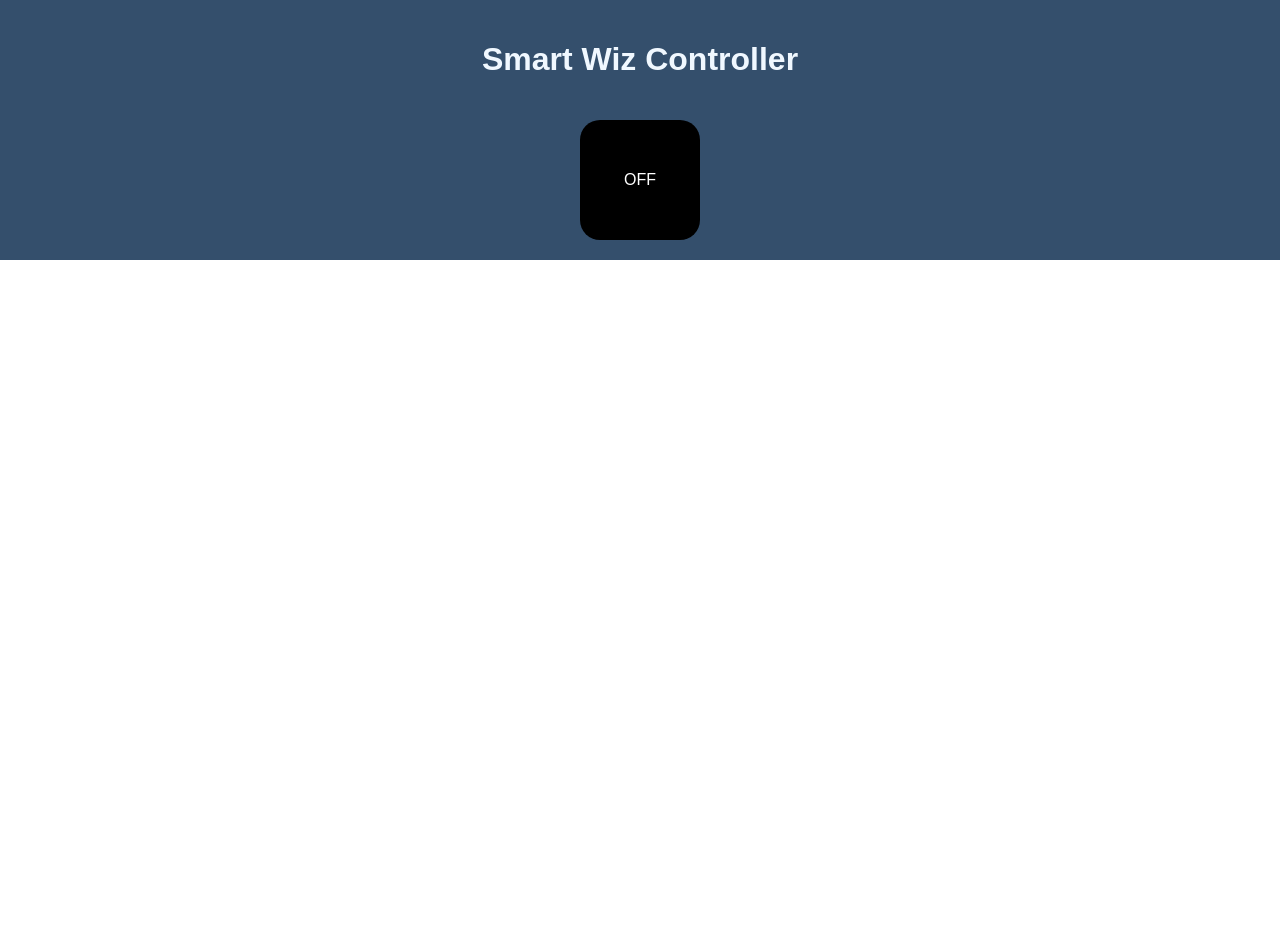
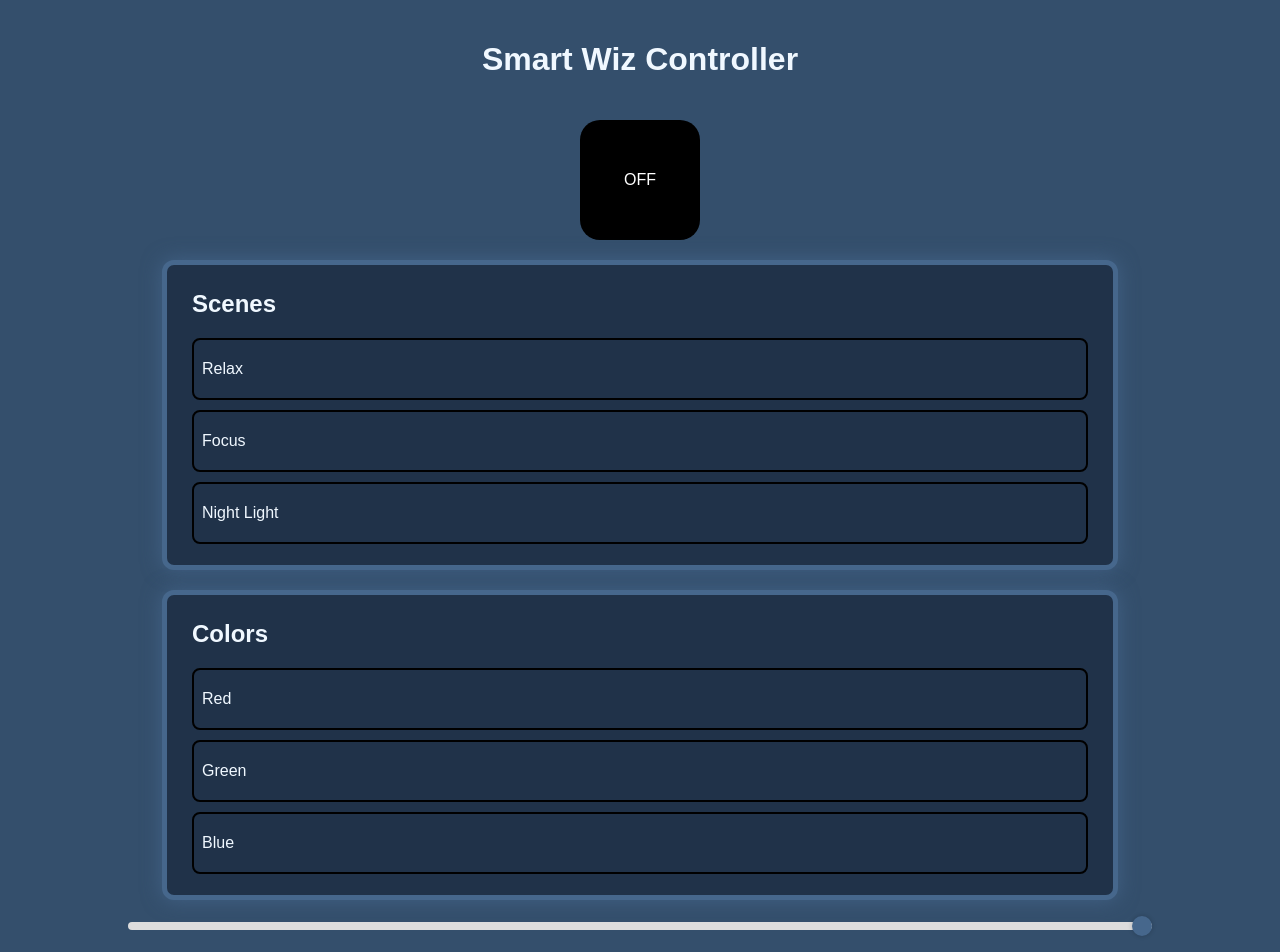
Before and after one commit to ItsWaferz/smart-wiz-bulb-controller, a React (Vite) app: page / in a window 1280 px wide. Before the commit the page ends 800 px from the top, so only its background shows below. Built offline with nearby package versions, Linux system fonts and the light colour scheme.

Commit message:
Added cards

```diff
--- a/src/App.jsx
+++ b/src/App.jsx
@@ -1,5 +1,6 @@
 import { useState } from "react";
 import Bulb from "./Bulb";
+import Card from "./Card";
 
 function App() {
   const [bulbSettings, setBulb] = useState({
@@ -7,6 +8,32 @@ function App() {
     color: "#ffcc00",
     brightness: 100,
   });
+
+  let scenes = [
+    { id: 1, name: "Relax", color: "#ffa500", brightness: 70 },
+    { id: 2, name: "Focus", color: "#ffffff", brightness: 100 },
+    { id: 3, name: "Night Light", color: "#0000ff", brightness: 30 },
+  ];
+
+  let colors = [
+    { id: 1, name: "Red", color: "#ff0000", brightness: 60 },
+    { id: 2, name: "Green", color: "#00ff00", brightness: 60 },
+    { id: 3, name: "Blue", color: "#0000ff", brightness: 60 },
+  ];
+
+  const handleSceneChange = (scene) => {
+    setBulb(() => ({
+      isOn: true,
+      color: scene.color,
+      brightness: scene.brightness,
+    }));
+  };
+
+  const handleBrightnessChange = (e) => {
+    const newValue = e.target.value;
+    if (newValue == 0) setBulb({ ...bulbSettings, isOn: false, brightness: 0 });
+    else setBulb({ ...bulbSettings, isOn: true, brightness: newValue });
+  };
 
   return (
     <div className="app">
@@ -16,6 +43,19 @@ function App() {
         settings={bulbSettings}
         onToggle={() => setBulb((prev) => ({ ...prev, isOn: !prev.isOn }))}
       />
+
+      <Card title="Scenes" content={scenes} onItemClick={handleSceneChange} />
+
+      <Card title="Colors" content={colors} onItemClick={handleSceneChange} />
+
+      <input
+        type="range"
+        min="0"
+        max="100"
+        value={bulbSettings.brightness}
+        onChange={handleBrightnessChange}
+        className="brightness-slider"
+      />
     </div>
   );
 }
--- a/src/Bulb.jsx
+++ b/src/Bulb.jsx
@@ -15,9 +15,10 @@ function Bulb({ settings, onToggle }) {
         borderRadius: 20,
         transition: "0.3s ease",
         boxShadow: settings.isOn ? `0px 0px 40px ${settings.color}` : "none",
+        cursor: "pointer",
       }}
     >
-      {settings.isOn ? "ON" : "OFF"}
+      {settings.isOn ? "" : "OFF"}
     </div>
   );
 }
--- /dev/null
+++ b/src/Card.jsx
@@ -0,0 +1,16 @@
+function Card({ title, content, onItemClick }) {
+  return (
+    <div className="card">
+      <h2 className="card-title">{title}</h2>
+      <ul className="card-content">
+        {content.map((item) => (
+          <li key={item.id} onClick={() => onItemClick(item)}>
+            {item.name}
+          </li>
+        ))}
+      </ul>
+    </div>
+  );
+}
+
+export default Card;
--- a/src/index.css
+++ b/src/index.css
@@ -1,14 +1,71 @@
+:root {
+  --primary-color: rgb(70, 103, 140);
+  --secondary-color: rgb(32, 50, 73);
+  --background-color: rgb(52, 79, 108);
+  --text-color: aliceblue;
+}
+
 .app {
   display: flex;
   flex-direction: column;
   align-items: center;
   gap: 20px;
   padding: 20px;
-  background-color: rgb(52, 79, 108);
+  background-color: var(--background-color);
 }
 
 body {
   margin: 0;
   font-family: Arial, Helvetica, sans-serif;
-  color: aliceblue;
+  color: var(--text-color);
 }
+
+.card {
+  background-color: var(--secondary-color);
+  border-radius: 12px;
+  padding: 5px 25px;
+  box-shadow: 0px 0px 20px rgba(70, 103, 140, 0.8);
+  border: 5px solid var(--primary-color);
+  width: 70dvw;
+}
+
+.card-content {
+  list-style: none;
+  cursor: pointer;
+  padding: 0;
+}
+
+.card-content li {
+  padding: 3px;
+  border: 2px solid black;
+  margin-top: 10px;
+  padding: 20px 8px;
+  border-radius: 8px;
+}
+
+.card-content li:hover {
+  background-color: var(--primary-color);
+  transition: 0.5s ease;
+  border: 2px solid var(--primary-color);
+  box-shadow: 0px 0px 10px rgba(70, 103, 140, 0.8);
+}
+
+.brightness-slider {
+  -webkit-appearance: none;
+  width: 80dvw;
+  height: 8px;
+  background: #ddd;
+  border-radius: 5px;
+  outline: none;
+}
+
+/* Stil pentru „butonul” sliderului (partea care se mișcă) */
+.brightness-slider::-webkit-slider-thumb {
+  -webkit-appearance: none;
+  width: 20px;
+  height: 20px;
+  background: var(--primary-color, #ffcc00);
+  border-radius: 50%;
+  cursor: pointer;
+  box-shadow: 0px 0px 5px rgba(0, 0, 0, 0.2);
+}
```
